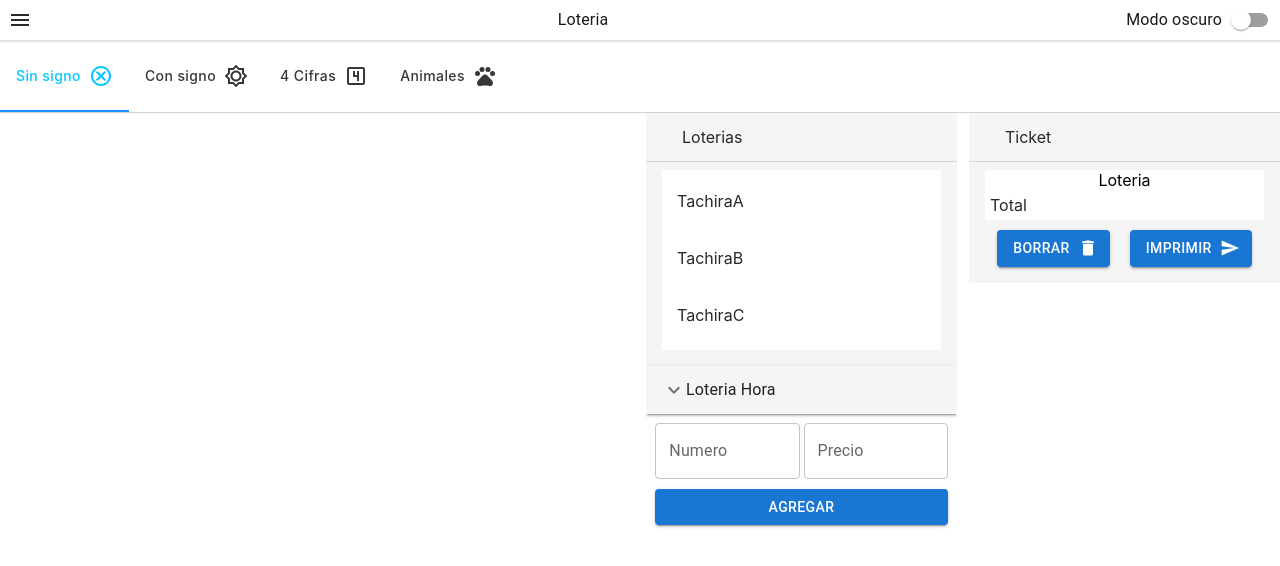
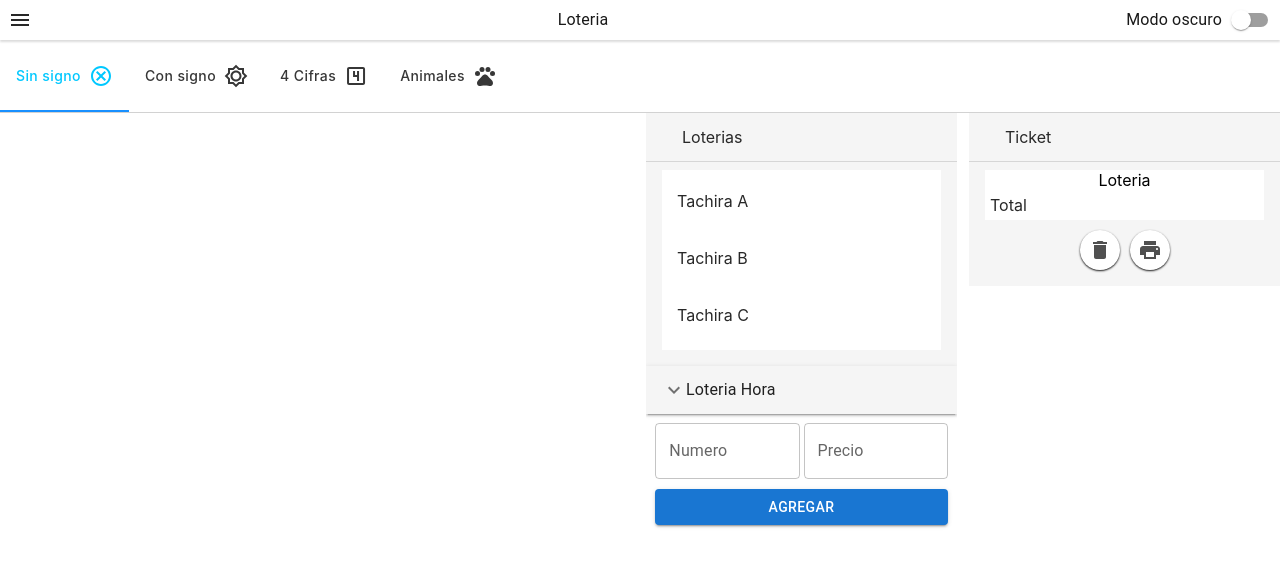
Before and after one commit to jowelx/hr-re-front, a React (Create React App) app: page /home in a window 1280 px wide. Both pictures are taken after a click on the tab "Sin signo". Shown: the top 566 px of the page. Built offline with nearby package versions, Linux system fonts and the light colour scheme.

Commit message:
update 25/06/2022

```diff
--- a/src/components/UI/SelectHour.jsx
+++ b/src/components/UI/SelectHour.jsx
@@ -10,13 +10,16 @@ const Time = styled.li(({darkMode})=>({
   padding:"10px 10px",
   cursor:"pointer",
   userSelect:" none",
-  borderRadius:"8px"
+  borderRadius:"8px",
+  marginBottom:"5px"
+
 }))
 
 const Container =styled.div({
   width:"100%",
   margin:0,
-  backgroundColor:"white"
+  backgroundColor:"white",
+  padding:"0px 10px"
 })
 const SelectionHours=({change,pm,setPm,am,setAm})=> {
   const {time}=useContext(UserContext)
@@ -30,10 +33,17 @@ const SelectionHours=({change,pm,setPm,am,setAm})=> {
         {time.am?.map((item,sectionId) =>{
             return(
               <Time
-              style={{backgroundColor:am===sectionId?"rgba(0,140,255,0.45)":"rgba(0,100,255,0)"}}
+              style={{
+
+                backgroundColor:am?.index===sectionId?"rgba(0,140,255,0.45)":"rgba(0,100,255,0)",
+                boxShadow:am?.index===sectionId?"0px 1px 1px 0px rgba(20,20,20,.4)":"0px 1px 1px 0px rgba(20,20,20,0)"
+              }}
               onClick={()=>{
-                setAm(sectionId);
-                setPm("");
+                setAm({
+                  value:item,
+                 index: sectionId
+                  });
+                setPm(null);
 
               }}>
                 {item}
@@ -48,10 +58,19 @@ const SelectionHours=({change,pm,setPm,am,setAm})=> {
          {time.pm?.map((item,sectionId) =>{
             return(
               <Time
-              style={{backgroundColor:pm===sectionId?"rgba(0,140,255,0.45)":"rgba(0,100,255,0)"}}
+              style={{
+
+
+                backgroundColor:pm?.index===sectionId?"rgba(0,140,255,0.45)":"rgba(0,100,255,0)",
+                boxShadow:pm?.index===sectionId?"0px 1px 1px 0px rgba(20,20,20,.4)":"0px 1px 1px 0px rgba(20,20,20,0)"
+
+            }}
               onClick={()=>{
-                setPm(sectionId);
-                setAm("");
+                setPm({
+                  value:item,
+                 index: sectionId
+                  });
+                setAm(null);
 
               }}
               >
--- a/src/views/home/components/List.jsx
+++ b/src/views/home/components/List.jsx
@@ -23,7 +23,7 @@ const Tittle = styled.p(({darkMode})=>({
 
 const sinSigno=[
   {
-nombre:"TachiraA",
+nombre:"Tachira A",
 horas:{
   pm:["1:00 PM",
     "4:40 PM",
@@ -31,7 +31,7 @@ horas:{
   }
   },
   {
-    nombre:"TachiraB",
+    nombre:"Tachira B",
     horas:{
       pm:["1:00 PM",
         "4:40 PM",
@@ -39,7 +39,7 @@ horas:{
       }
       },
       {
-        nombre:"TachiraC",
+        nombre:"Tachira C",
         horas:{
           pm:["1:00 PM",
             "4:40 PM",
@@ -47,7 +47,7 @@ horas:{
           }
           },
           {
-            nombre:"TripleGana",
+            nombre:"Triple Gana",
             horas:{
               pm:["1:00 PM",
                 "4:00 PM",
@@ -55,7 +55,7 @@ horas:{
               }
         },
         {
-          nombre:"SuperGana",
+          nombre:"Super Gana",
           horas:{
             pm:["1:00 PM",
               "4:00 PM",
@@ -64,7 +64,7 @@ horas:{
             },
 
             {
-              nombre:"Ñapagana",
+              nombre:"Ñapa Gana",
               horas:{
                 am:["9:00 AM",
                   "10:00 AM",
@@ -82,7 +82,7 @@ horas:{
                 }
                 },
                 {
-                  nombre:"Tropigana_Animales",
+                  nombre:"Tropigana Animales",
                   horas:{
                     am:["9:00 AM",
                       "10:00 AM",
@@ -104,7 +104,7 @@ horas:{
 ]
 const conSigno=[
   {
-    nombre:"triple_gana",
+    nombre:"Triple Gana",
     horas:{
       pm:["1:00 PM",
         "4:00 PM",
@@ -112,7 +112,7 @@ const conSigno=[
       }
   },
   {
-    nombre:"Triple_Zodiacal",
+    nombre:"Triple Zodiacal",
     horas:{
       pm:["1:00 PM",
         "4:40 PM",
@@ -120,7 +120,7 @@ const conSigno=[
       }
   },
   {
-    nombre:"SuperGana 4 cifras",
+    nombre:"SuperGana 4 Cifras",
     horas:{
       pm:["1:00 PM",
         "4:00 PM",
@@ -130,7 +130,7 @@ const conSigno=[
 ]
 const Cuatro_cifras=[
   {
-    nombre:"superGana",
+    nombre:"Super Gana",
     horas:{
     pm:["1:00 PM",
       "4:00 PM",
@@ -138,102 +138,102 @@ const Cuatro_cifras=[
     }
   },
   {
-    nombre:"TolimaNoche",
+    nombre:"Tolima Noche",
     horas:{
       pm:["8:00 PM"]
       }
   },
   {
-    nombre:"CundinamarcaNoche",
+    nombre:"Cundinamarca Noche",
     horas:{
       pm:["8:00 PM"]
       }
   },
   {
-    nombre:"DoradoDia",
+    nombre:"Dorado Dia",
     horas:{
       pm:["2:00 PM"]
       }
   },
   {
-    nombre:"MotilonDia",
+    nombre:"Motilon Dia",
     horas:{
       pm:["3:00 PM"]
       }
   },
   {
-    nombre:"MotilonNoche",
+    nombre:"Motilon Noche",
     horas:{
       pm:["8:00 PM"]
       }
   },
   {
-    nombre:"AstrolunaNoche",
+    nombre:"Astroluna Noche",
     horas:{
       pm:["8:00 PM"]
       }
   },
   {
-    nombre:"AstrosolDia",
+    nombre:"Astrosol Dia",
     horas:{
       pm:["3:00 PM"]
       }
   },
   {
-    nombre:"CafeteritoDia",
+    nombre:"Cafeterito Dia",
     horas:{
       pm:["3:00 PM"]
       }
   },
   {
-    nombre:"CafeteritoNoche",
+    nombre:"Cafeterito Noche",
     horas:{
       pm:["8:00 PM"]
       }
   },
   {
-    nombre:"ChonticoDia",
+    nombre:"Chontico Dia",
     horas:{
       pm:["3:00 PM"]
       }
   },
   {
-    nombre:"ChonticoNoche",
+    nombre:"Chontico Noche",
     horas:{
       pm:["8:00 PM"]
       }
   },
   {
-    nombre:"PaisitaDia",
+    nombre:"Paisita Dia",
     horas:{
       pm:["3:00 PM"]
       }
   },
   {
-    nombre:"PaisitaNoche",
+    nombre:"Paisita Noche",
     horas:{
       pm:["8:00 PM"]
       }
   },
   {
-    nombre:"CulonaDia",
+    nombre:"Culona Dia",
     horas:{
       pm:["3:00 PM"]
       }
   },
   {
-    nombre:"CulonaNoche",
+    nombre:"Culona Noche",
     horas:{
       pm:["8:00 PM"]
       }
   },
   {
-    nombre:"SinuanoDia",
+    nombre:"Sinuano Dia",
     horas:{
       pm:["3:00 PM"]
       }
   },
-  {nombre:"SinuanoNoche",
+  {nombre:"Sinuano Noche",
   horas:{
     pm:["8:00 PM"]
     }
@@ -241,7 +241,7 @@ const Cuatro_cifras=[
 ]
 const Animalitos=[
   {
-    nombre:"TropiGana",
+    nombre:"Tropi Gana",
     horas:{
     am:["9:00 AM",
       "10:00 AM",
@@ -257,7 +257,7 @@ const Animalitos=[
     }
   },
   {
-    nombre:"LottoActivo",
+    nombre:"Lotto Activo",
     horas:{
       am:["9:00 AM",
         "10:00 AM",
@@ -273,7 +273,7 @@ const Animalitos=[
       }
   },
   {
-    nombre:"LaGranjita",
+    nombre:"La Granjita",
     horas:{
       am:["9:00 AM",
         "10:00 AM",
@@ -289,7 +289,7 @@ const Animalitos=[
       }
   },
   {
-    nombre:"GranjaMillonaria",
+    nombre:"Granja Millonaria",
     horas:{
       am:["9:00 AM",
         "10:00 AM",
@@ -305,7 +305,7 @@ const Animalitos=[
       }
   },
   {
-    nombre:"GuacharoActivo",
+    nombre:"Guacharo Activo",
     horas:{
       am:["9:00 AM",
         "10:00 AM",
--- a/src/views/home/components/Total.jsx
+++ b/src/views/home/components/Total.jsx
@@ -3,7 +3,8 @@ import { COLOR_DARK_THIRD,COLOR_DARK_SECOND, COLOR_LIGHT_SECOND } from "src/cons
 import { UserContext } from "../../../context/userContext"
 import { useContext,useState } from "react"
 import Button from '@mui/material/Button';
-import { List } from "@mui/material"
+import { List , Grid,IconButton} from "@mui/material"
+import LocalPrintshopIcon from '@mui/icons-material/LocalPrintshop';
 import SendIcon from '@mui/icons-material/Send';
 import DeleteIcon from '@mui/icons-material/Delete';
 import ContainerDark from "src/components/UI/Container";
@@ -18,7 +19,8 @@ const Container =styled(ContainerDark)({
 })
 
 const ButtonPrint = styled(Button)({
-    margin:"0px 10px"
+    margin:"0px 10px",
+
 })
 
 const ContainerButton=styled.div({
@@ -43,12 +45,18 @@ const ContainerPriceTotal=styled.div({
     flexDirection:"row",
 
     })
-const ListTime=styled.div({
-
+const ListTime=styled.p({
+    margin:5,
+    textAlign:"start"
 })
 
-
-const Total =({ticketTotal,setItemTotal})=>{
+const Icon=styled(IconButton)({
+backgroundColor:"rgb(255,255,255)",
+margin:"0px 5px",
+boxShadow:"0px 1px 2px .1px rgb(25,25,25)",
+color:"rgb(80,80,80)"
+})
+const Total =({ticketTotal,setTicketTotal})=>{
     let price=0
   console.log(ticketTotal)
     const {darkMode}=useContext(UserContext)
@@ -69,23 +77,39 @@ const Total =({ticketTotal,setItemTotal})=>{
       subheader={<li />}
     >
      <ul>Loteria</ul>
+
+
+
 {ticketTotal?.map((item,i)=>{
     return(
         <ContainerPrice>
-<TotalPrice  darkMode={darkMode}>
-    {item.Numero}
+            <Grid container  >
+                <Grid item xs={3}>
+                <TotalPrice  darkMode={darkMode}>
+    -{item.Numero}
 </TotalPrice>
+                </Grid>
 
+
+<Grid item xs={4}>
 <ListTime>
-    -- 4:00 PM
+   {item.hora.value}
 </ListTime>
 
+</Grid>
+
+<Grid item xs={4}>
 <TotalPrice darkMode={darkMode}>
-    {item.Precio}
+    {item.Precio}$
 </TotalPrice>
+</Grid>
+
+
+</Grid>
 </ContainerPrice>
     )
 })}
+
     </List>
 
 <ContainerPriceTotal>
@@ -109,12 +133,15 @@ const Total =({ticketTotal,setItemTotal})=>{
 
   </Container>
 <ContainerButton>
-<ButtonPrint  variant="contained" endIcon={<DeleteIcon />}>
-        Borrar
-      </ButtonPrint >
-      <ButtonPrint  variant="contained" endIcon={<SendIcon />}>
-        Imprimir
-      </ButtonPrint >
+
+
+<Icon  onClick={()=>setTicketTotal([])} variant="contained" >
+<DeleteIcon />
+    </Icon>
+
+      <Icon  variant="contained" >
+      <LocalPrintshopIcon/>
+    </Icon>
 </ContainerButton>
 
      </>
--- a/src/views/home/components/container/RightPanel.jsx
+++ b/src/views/home/components/container/RightPanel.jsx
@@ -95,7 +95,10 @@ const RightPanel = ({ticketTotal,setTicketTotal})=>{
           </Tittle>
         </AccordionSummary>
         <AccordionDetails darkMode={darkMode}>
-        <Total ticketTotal={ticketTotal} />
+        <Total
+         ticketTotal={ticketTotal}
+         setTicketTotal={setTicketTotal}
+         />
         </AccordionDetails>
 
       </List>
--- a/src/views/home/components/container/centralPaner.jsx
+++ b/src/views/home/components/container/centralPaner.jsx
@@ -1,5 +1,5 @@
 import styled from "@emotion/styled"
-import { useContext, useState} from "react";
+import { useContext, useEffect, useState} from "react";
 import { UserContext } from "../../../../context/userContext";
 import {  COLOR_DARK_SECOND,  COLOR_DARK_THIRD } from "../../../../constants/consts";
 import { COLOR_LIGHT_SECOND } from "src/constants/consts";
@@ -82,8 +82,8 @@ const ContainerAgg=styled.div({
 const CentralPanel = ({ticketTotal,setItemTotal})=>{
     const {darkMode}=useContext(UserContext)
     let ticket=[]
-    const [am,setAm]=useState("")
-    const [pm,setPm]=useState("")
+    const [am,setAm]=useState(null)
+    const [pm,setPm]=useState(null)
     const [ticketItem,setTicketItem]=useState({
       Numero: "",
       Precio: "",
@@ -96,7 +96,17 @@ const CentralPanel = ({ticketTotal,setItemTotal})=>{
 
       setTicketItem({...ticketItem, [props]:event.target.value})
     }
+useEffect(()=>{
+  if(am!=null){
+    console.log(ticketItem)
+ setTicketItem({...ticketItem, hora:am})
+  }else{
+  setTicketItem({...ticketItem, hora:pm})
+  }
 
+
+
+},[pm,am])
     return(
         <>
         <Container
```
Also changed, not shown: src/assets/images/SG.png (added).
